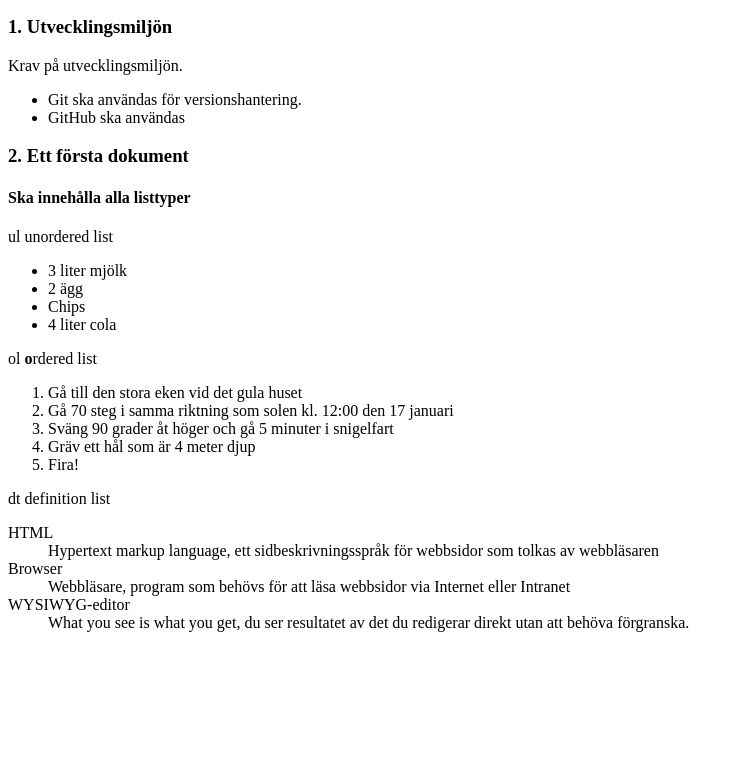
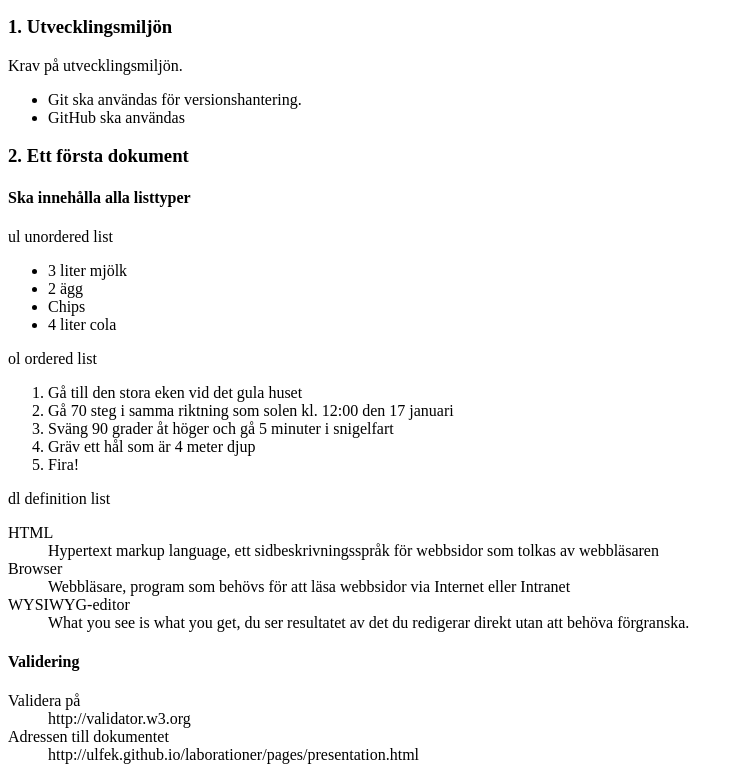
Before and after one commit to ulfek/laborationer, a plain HTML site: page pages/presentation.html in a window 1280 px wide. Shown: the part 392-1172 px from the top of the page, without its empty margins (0-744 px from the left). Before the commit the page ends 1040 px from the top, so only its background shows below. Drawn offline with Linux system fonts and the light colour scheme.

Commit message:
Lagt till titel samt validerings beskrivning

```diff
--- a/pages/presentation.html
+++ b/pages/presentation.html
@@ -2,7 +2,7 @@
 <html>
     <head>
     <meta charset="utf-8" />
-
+    <title>Presentation</title>
     <body>
         <!-- Test av kommentar -->
         <h1>Webbteknisk introduktion.</h1>
@@ -44,7 +44,7 @@
                              <li>Chips</li>
                              <li>4 liter cola</li>
                          </ul>
-                ol <b>o</b>rdered list
+                ol ordered list
                          <ol>
                              <li>Gå till den stora eken vid det gula huset</li>
                              <li>Gå 70 steg i samma riktning som solen kl. 12:00 den 17 januari</li>
@@ -52,7 +52,7 @@
                              <li>Gräv ett hål som är 4 meter djup</li>
                              <li>Fira!</li>
                          </ol>
-                dt definition list
+                dl definition list
                 <dl>
                         <dt>HTML</dt>
                             <dd>Hypertext markup language, ett sidbeskrivningsspråk för webbsidor som tolkas av webbläsaren</dd>
@@ -61,6 +61,11 @@
                         <dt>WYSIWYG-editor</dt>
                             <dd>What you see is what you get, du ser resultatet av det du redigerar direkt utan att behöva förgranska.</dd>
                 </dl>
+        <h4>Validering</h4>
+        <dl>
+            <dt>Validera på</dt><dd>http://validator.w3.org</dd>
+            <dt>Adressen till dokumentet</dt><dd>http://ulfek.github.io/laborationer/pages/presentation.html</dd>
+        </dl>
 </body>
 
 </html>
```
Also changed, not shown: .c9/metadata/preview-/pages/upg1_2.html (deleted), .c9/metadata/workspace/pages/presentation.html, 1 other file.
